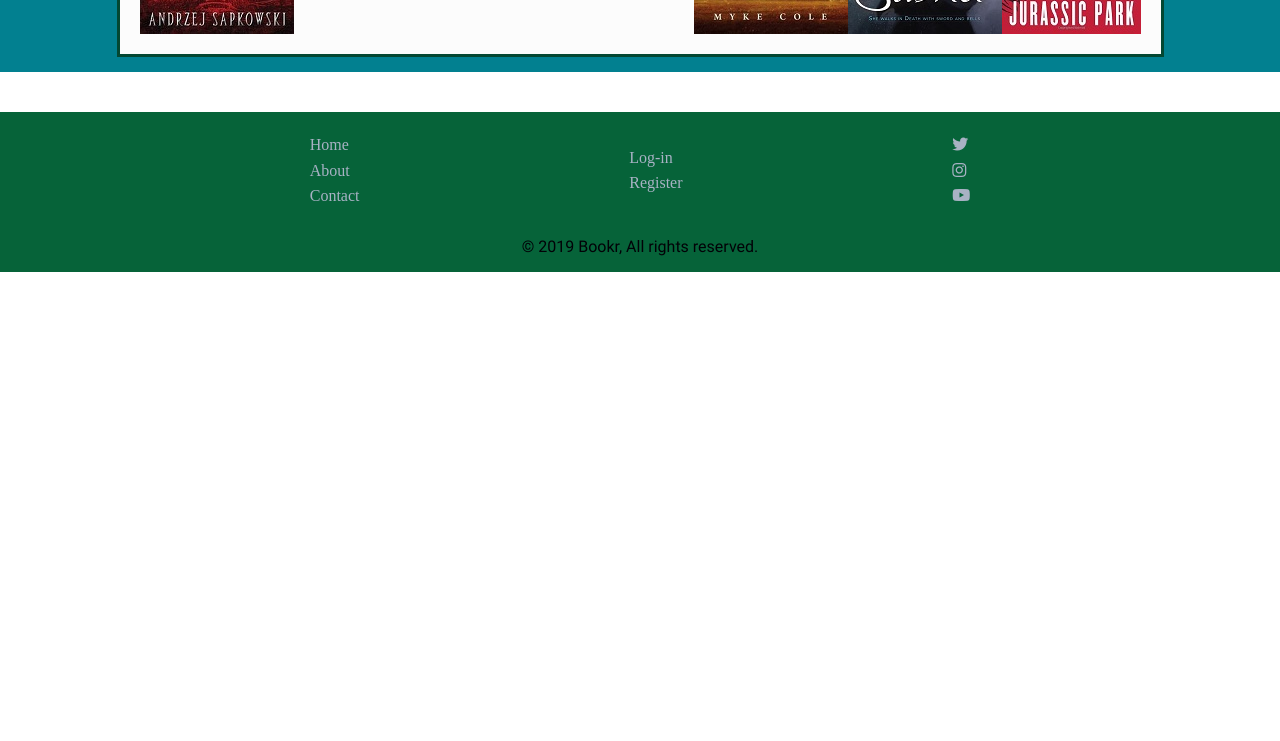
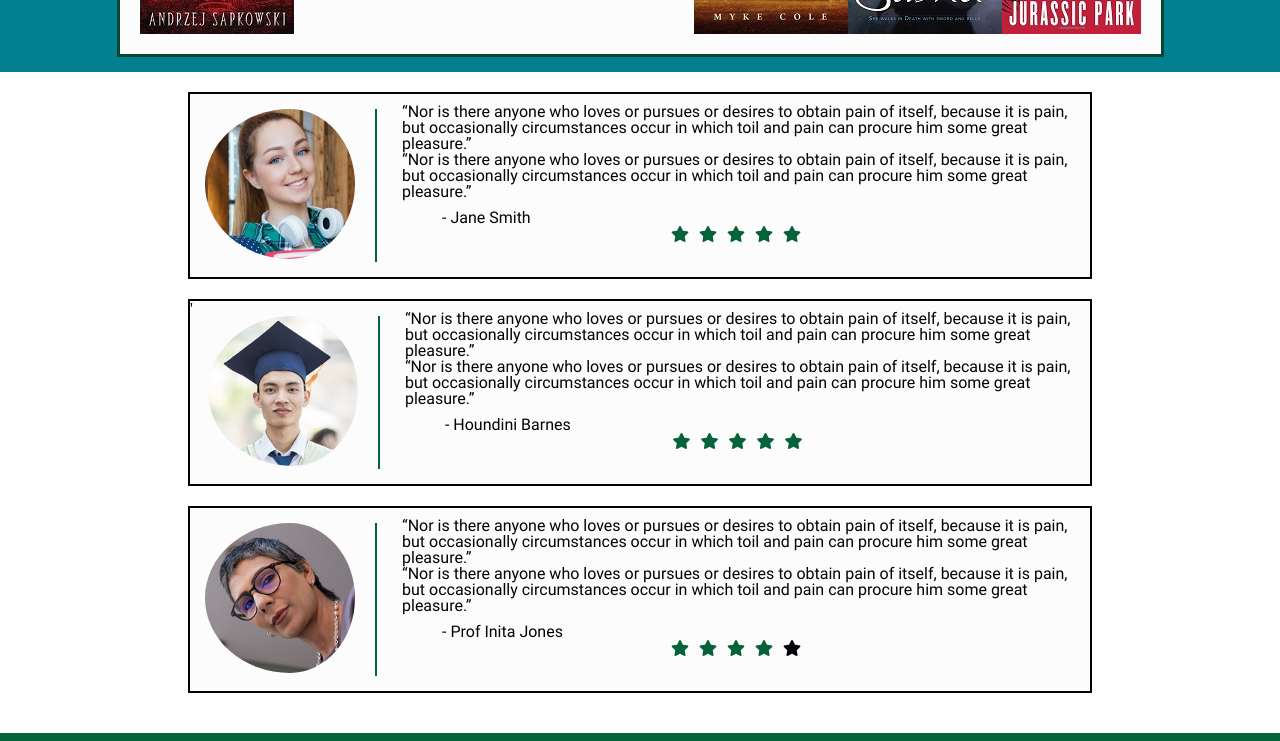
Before and after one commit to book-r/UI-S, a plain HTML site: page index.html in a window 1280 px wide. Shown: the part 1339-2080 px from the top of the page. Before the commit the page ends 1611 px from the top, so only its background shows below. Drawn offline with Linux system fonts and the light colour scheme; a web font is replaced by a local one.

Commit message:
Created testimonial.less, added to index. Added content and styling for testimonials. Added photos to asset folder. Still needs final polish.

```diff
--- a/index.html
+++ b/index.html
@@ -134,13 +134,37 @@
 
     <div class='home-lower-content'>
         <div class='testimonial'>
-
+            <div class='testimonial-img'>
+                <div class='test-img-holder'><img src='assets\Reviewer1.jpg' /></div>
+            </div>
+            <div class='testimonial-review'>
+                <p>“Nor is there anyone who loves or pursues or desires to obtain pain of itself, because it is pain, but occasionally circumstances occur in which toil and pain can procure him some great pleasure.”</p>
+                <p>“Nor is there anyone who loves or pursues or desires to obtain pain of itself, because it is pain, but occasionally circumstances occur in which toil and pain can procure him some great pleasure.”</p>
+                <p class='name'>- Jane Smith</p>
+                <div class='stars'><span class='filled'><i class="fas fa-star"></i><i class="fas fa-star"></i><i class="fas fa-star"></i><i class="fas fa-star"></i><i class="fas fa-star"></i></span></div>
+            </div>
+        </div>
+        <div class='testimonial'>'
+            <div class='testimonial-img'>
+                <div class='test-img-holder'><img src='assets\Reviewer2.jpg' /></div>
+            </div>
+            <div class='testimonial-review'>
+                <p>“Nor is there anyone who loves or pursues or desires to obtain pain of itself, because it is pain, but occasionally circumstances occur in which toil and pain can procure him some great pleasure.”</p>
+                <p>“Nor is there anyone who loves or pursues or desires to obtain pain of itself, because it is pain, but occasionally circumstances occur in which toil and pain can procure him some great pleasure.”</p>
+                <p class='name'>- Houndini Barnes</p>
+                <div class='stars'><span class='filled'><i class="fas fa-star"></i><i class="fas fa-star"></i><i class="fas fa-star"></i><i class="fas fa-star"></i><i class="fas fa-star"></i></span></div>
+            </div>
         </div>
         <div class='testimonial'>
-
-        </div>
-        <div class='testimonial'>
-
+            <div class='testimonial-img'>
+                <div class='test-img-holder'><img src='assets\Reviewer3.jpg' /></div>
+            </div>
+            <div class='testimonial-review'>
+                <p>“Nor is there anyone who loves or pursues or desires to obtain pain of itself, because it is pain, but occasionally circumstances occur in which toil and pain can procure him some great pleasure.”</p>
+                <p>“Nor is there anyone who loves or pursues or desires to obtain pain of itself, because it is pain, but occasionally circumstances occur in which toil and pain can procure him some great pleasure.”</p>
+                <p class='name'>- Prof Inita Jones</p>
+                <div class='stars'><span class='filled'><i class="fas fa-star"></i><i class="fas fa-star"></i><i class="fas fa-star"></i><i class="fas fa-star"></i></span><i class="fas fa-star"></i></div>
+            </div>
         </div>
     </div>
 
--- a/less/header.less
+++ b/less/header.less
@@ -1,7 +1,7 @@
 .header {
     height: 600px;
     width: 100%;
-    background-image: url('../assets/HomeMainAlt.jpg');
+    background: url('../assets/HomeMainAlt.jpg') ;
     display: flex;
     align-items: center;
 
@@ -85,17 +85,6 @@
         }
     }
 }
-
-.header #home {
-    background-image: url('../assets/HomeMain.jpg');
-}
-
-
-.header #about {
-    background-image: url('../assets/AboutMain.jpg')
-}
-
-
 
 /////////////////// OLD CODE. TOSS LATER ///////////////////////////////
 // .about-mobile {
--- a/less/index.less
+++ b/less/index.less
@@ -19,10 +19,11 @@ html, body {
 @import './mixins';
 @import './navigation.less';
 @import './header.less';
-@import './aboutbanner.less';
+@import './footer.less';
 @import '../components/HomeContent/homecontent.less';
 @import '../components/CurrentlyFeatured/currentlyfeatured.less';
+@import './testimonial.less';
+@import './aboutbanner.less';
 @import '../components/AboutCards/aboutcards.less';
-@import './footer.less';
 
 @import url('https://fonts.googleapis.com/css?family=Arvo:700|Raleway:400,500|Roboto:300,300i,400,400i,700,700i&display=swap');
--- a/less/navigation.less
+++ b/less/navigation.less
@@ -30,6 +30,11 @@
                     margin: 0 5px;
                     letter-spacing: 0.5px;
                     color: @color-white;
+
+                    &:hover {
+                        color: @color-primary;
+                        transform: scale(1.15);
+                    }
                 }
             }
 
--- /dev/null
+++ b/less/testimonial.less
@@ -0,0 +1,42 @@
+.home-lower-content {
+    .testimonial {
+        display: flex;
+        max-width: 900px;
+        width: 100%;
+        margin: 20px auto;
+        background-color: @color-offwhite;
+        border: 2px solid @color-black;
+
+        .testimonial-img {
+            margin: 15px;
+            border-right: 2px solid @color-secondary;
+
+            .test-img-holder {
+
+                img {
+                    border-radius: 50%;
+                    padding-right: 20px;
+                    width: 150px;
+                    height: 150px;
+                }
+            }
+
+        }
+
+        .testimonial-review {
+            padding: 10px;
+            .name {
+                margin: 10px 0 0 40px;
+            }
+            .stars {
+                text-align: center;
+                color: @color-black;
+                letter-spacing: 10px;
+
+                .filled {
+                    color: @color-secondary;
+                }
+            }
+        }
+    }
+}
```
Also changed, not shown: assets/Reviewer1.jpg (added), assets/Reviewer2.jpg (added), assets/Reviewer3.jpg (added), css/index.css, 1 other file.
